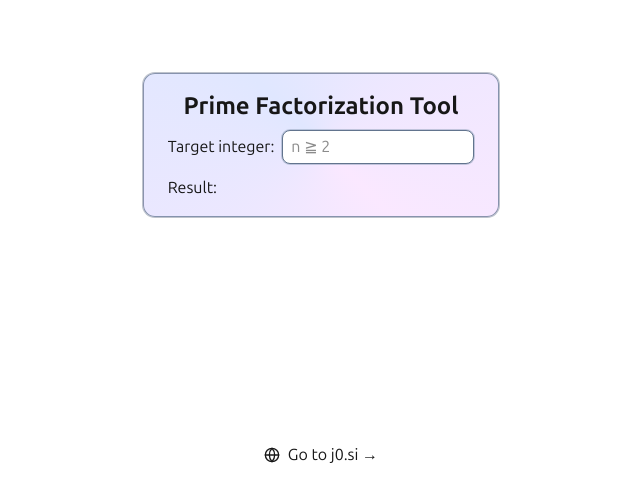
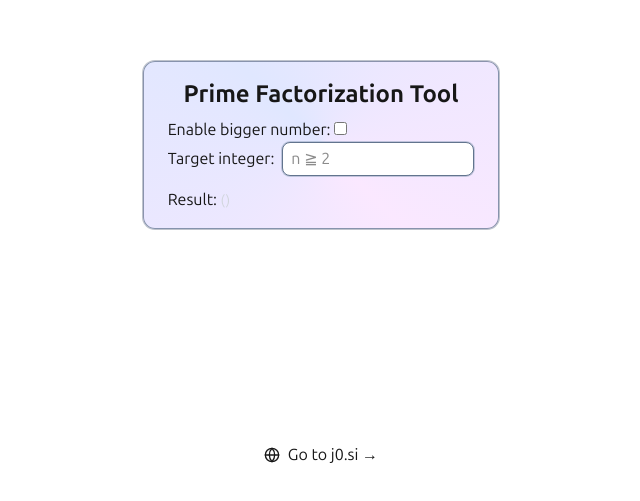
Before and after one commit to driplase/prime-factorization, a Next.js app: page / in a window 1280 px wide. Shown: the part 255-756 px from the top of the page, without its empty margins (319-959 px from the left). Built offline with nearby package versions, Linux system fonts and the light colour scheme; a web font is replaced by a local one.

Commit message:
chore: suppoer biggererer number

```diff
--- a/src/components/tool.tsx
+++ b/src/components/tool.tsx
@@ -4,9 +4,11 @@ import { ChangeEvent, useRef, useState } from "react";
 import { LoaderCircle } from 'lucide-react';
 
 export default function Tool() {
-  const [n, setN] = useState(2n);
+  const [n, setN] = useState<bigint | null>(null);
   const [result, setResult] = useState<[bigint, number][]>([]);
   const [factorizationComplete, setFactorizationComplete] = useState<boolean>(true);
+  const [dividerProgress, setDividerProgress] = useState<bigint | null>(null);
+  const [biggerNumber, setBiggerNumber] = useState<boolean>(false);
   const cancelToken = useRef(0); // Add this line
 
   function factorization(target: bigint) {
@@ -24,6 +26,7 @@ export default function Tool() {
 
       const start = performance.now();
       while (i * i <= k) {
+        setDividerProgress(i);
         let c = 0;
 
         while (k % i === 0n) {
@@ -63,18 +66,27 @@ export default function Tool() {
     <div className="bg-conic-315 from-indigo-100 via-fuchsia-100 to-indigo-100 px-6 py-4 rounded-xl border border-slate-500/72 ring ring-gray-400/64">
       <h1 className="font-bold text-2xl mb-1 pb-1 text-center">Prime Factorization Tool</h1>
 
+      <div>
+        <label>
+          Enable bigger number: <input type="checkbox" checked={biggerNumber} onChange={(e) => setBiggerNumber(e.target.checked)} />
+        </label>
+      </div>
+
       <label>
         Target integer:
         <input
           className="ml-2 bg-white px-2 py-1 rounded-lg border border-slate-500 ring ring-slate-400/50"
-          type="number"
+          type={biggerNumber ? "text" : "number"} inputMode="numeric" pattern="\d*"
           min={2} step={1}
+          defaultValue={n?.toString()}
           onChange={onTargetChange}
           placeholder="n ≧ 2"
         />
       </label>
 
-      <p className="mt-3">Result:</p>
+      <p className="mt-3">
+        Result: <span className="text-gray-300 text-sm">({ dividerProgress })</span>
+      </p>
       <div>
         { result.map(i => `${i[0].toString()}${i[1] > 1 ? ` ^ ${i[1]}` : ""}`).join(' * ') }
         {!factorizationComplete && <LoaderCircle className="animate-spin inline-block ml-1" size={20} />}
```
Also changed, not shown: src/app/globals.css (line endings or trailing spaces).
